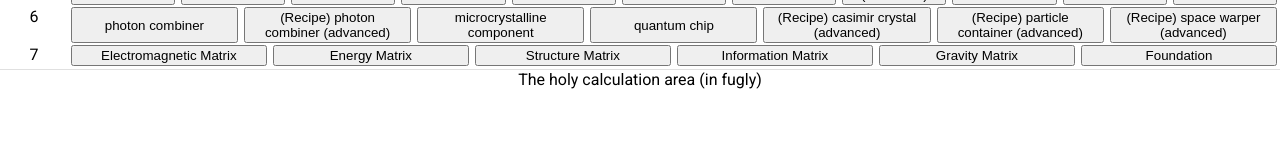
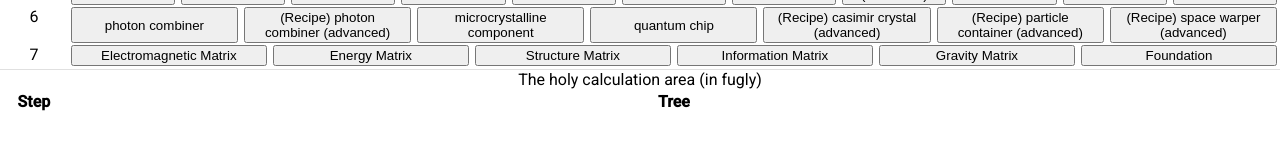
Before and after one commit to Kuenssi/DSPC, an Angular app: page / in a window 1280 px wide. Shown: the part 624-774 px from the top of the page. Built offline with nearby package versions, Linux system fonts and the light colour scheme.

Commit message:
add first small result tree display

```diff
--- a/src/app/app.component.html
+++ b/src/app/app.component.html
@@ -102,16 +102,36 @@
 
     <mat-divider></mat-divider>
 
-    <div fxLayout="column" fxLayoutGap="1%">
+    <div fxLayoutAlign="center" fxLayout="column">
       <div fxLayoutAlign="center"> The holy calculation area (in fugly)</div>
-      <div *ngFor="let element of displayList">
-        <mat-card class="mat-card" fxFlex="30">
-          <mat-card-title>{{element.item.name}}</mat-card-title>
-          <mat-card-content>
-            {{element.neededBuildings.toFixed(2)}}x {{element.item.veinType || element.item.neededMachine}}
-          </mat-card-content>
-        </mat-card>
-      </div>
+      <table class="table table-hover">
+        <thead>
+        <tr fxLayout="row" fxFlex fxLayoutGap="0.25rem">
+          <th fxLayout="row" fxLayoutGap="0.25rem" fxFlex="5" fxLayoutAlign="center">
+            <span>Step</span>
+          </th>
+          <th fxLayout="row" fxLayoutGap="0.25rem" fxFlex fxLayoutAlign="center">
+            <span>Tree</span>
+          </th>
+        </tr>
+        </thead>
+        <tbody>
+        <tr *ngFor="let entry of resultTree" fxLayoutGap="0.25rem">
+          <td fxFlex="5" fxLayoutAlign="center">
+            <span>{{entry.step}}</span>
+          </td>
+          <td *ngFor="let result of entry.results" fxFlex fxLayoutGap="0.25rem" fxLayoutAlign="center">
+            <mat-divider></mat-divider>
+            <mat-card class="mat-card" fxFlex="30" fxLayoutGap="1%">
+              <mat-card-title>{{result.item.name}}</mat-card-title>
+              <mat-card-content>
+                {{result.neededBuildings.toFixed(2)}}x {{result.item.veinType || result.item.neededMachine}}
+              </mat-card-content>
+            </mat-card>
+          </td>
+        </tr>
+        </tbody>
+      </table>
     </div>
   </div>
 </div>
--- a/src/app/app.component.ts
+++ b/src/app/app.component.ts
@@ -14,7 +14,6 @@ export class AppComponent {
   version = '0.0.1';
 
   results: Result[];
-  displayList: Result[];
 
   currentAssemblerMultiplier: number;
   wantedItem!: Item;
@@ -25,12 +24,14 @@ export class AppComponent {
   allBuildings = new AllBuildings();
   allComponents = new AllComponents();
 
+  resultTree: Tree[];
+
   constructor() {
     this.currentAssemblerMultiplier = 0.75;
     this.wantedOutput = 60;
     this.fasterMiningPercent = 0;
     this.results = [];
-    this.displayList = [];
+    this.resultTree = [];
   }
 
   //////////
@@ -92,9 +93,32 @@ export class AppComponent {
   }
 
   evaluateDisplayList() {
-    // merge every single shit and so on
-    this.displayList = this.results;
-    console.log(this.results);
+    this.resultTree = [];
+
+    let maxSteps = this.evaluateMaxSteps();
+
+    for (let i = 0; i < maxSteps + 1; i++) {
+      this.resultTree.push(new Tree(i));
+    }
+
+    for (let entry of this.results) {
+      console.log(this.resultTree[entry.iteration]);
+      this.resultTree[entry.iteration].results.push(entry);
+    }
+
+    console.log(this.resultTree);
+  }
+
+  evaluateMaxSteps(): number {
+    let result = 1;
+
+    for (let entry of this.results) {
+      if (entry.iteration > result) {
+        result = entry.iteration;
+      }
+    }
+
+    return result;
   }
 }
 
@@ -103,3 +127,13 @@ export class Result {
   neededBuildings!: number;
   iteration!: number;
 }
+
+export class Tree {
+  step!: number;
+  results!: Result[];
+
+  constructor(step: number) {
+    this.step = step;
+    this.results = [];
+  }
+}
```
